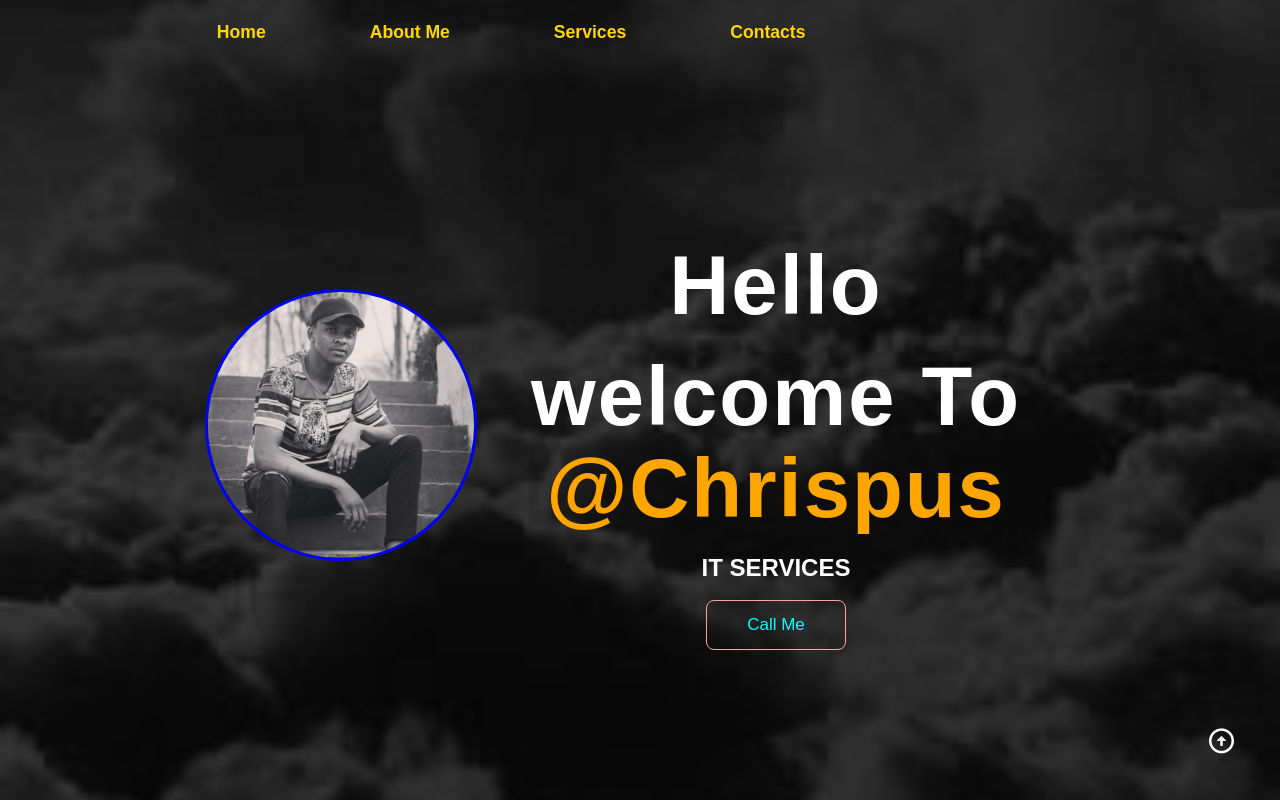
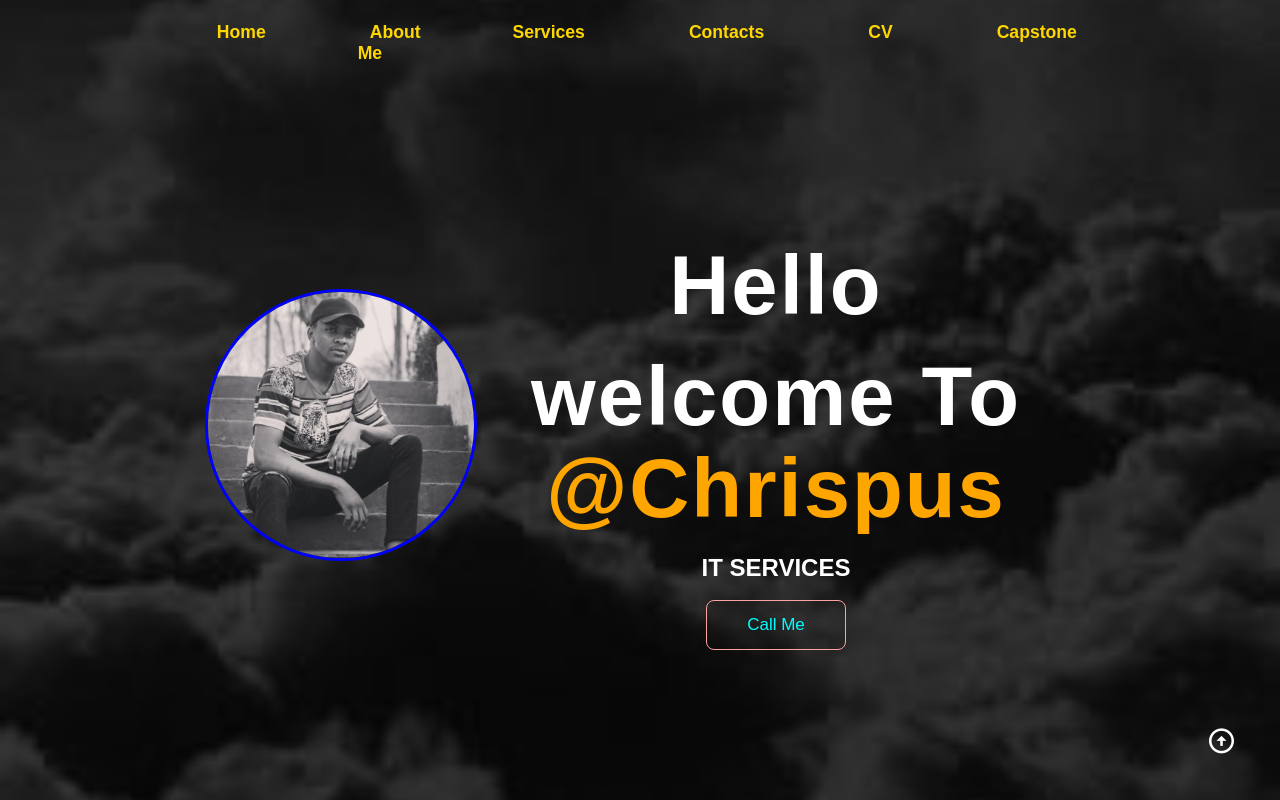
Before and after one commit to Cwairangu-24/portfolio, a plain HTML site: page index.html in a window 1280 px wide. Shown: the top 800 px of the page. Drawn offline with nearby package versions, Linux system fonts and the light colour scheme.

Commit message:
CV Upload

```diff
--- a/index.html
+++ b/index.html
@@ -20,6 +20,8 @@
             <li><a href="#about">About Me</a></li>
             <li><a href="#services">Services</a></li>
             <li><a href="#contacts">Contacts</a></li>
+            <li><a href="Wairangu-Crispus-Mugambi-CV.docx" download>CV</a></li>
+            <li><a href="https://drive.google.com/drive/folders/1TeQqzoXrG60FYMfoGjhFKcvGLHXaF7gV?usp=drive_link">Capstone</a></li>
         </ul>
     </header>
 
```
Also changed, not shown: 1 other file.
